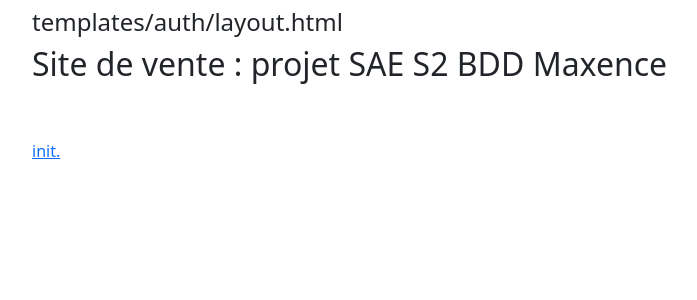
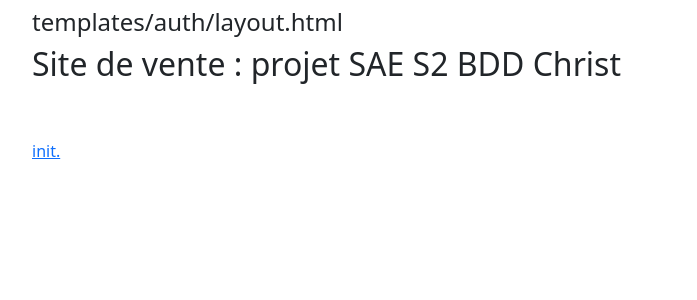
Before and after one commit to MaxG0312/SAE-2.04, a Flask app: page / in a window 1280 px wide. Shown: the part 64-364 px from the top of the page, without its empty margins (50-747 px from the left). Run offline with Flask 3, Linux system fonts and the light colour scheme; some libraries are stand-ins or nearby versions.

Commit message:
test ajouter nom page auth layout

```diff
--- a/templates/auth/layout.html
+++ b/templates/auth/layout.html
@@ -17,7 +17,7 @@
 <div class="container">
     {% block body %}
         <h4>templates/auth/layout.html</h4>
-        <h2>Site de vente : projet SAE S2 BDD Maxence</h2>
+        <h2>Site de vente : projet SAE S2 BDD Christ</h2>
         <br><br>
         <a href="/base/init">init.</a>
     {% endblock %}
```
